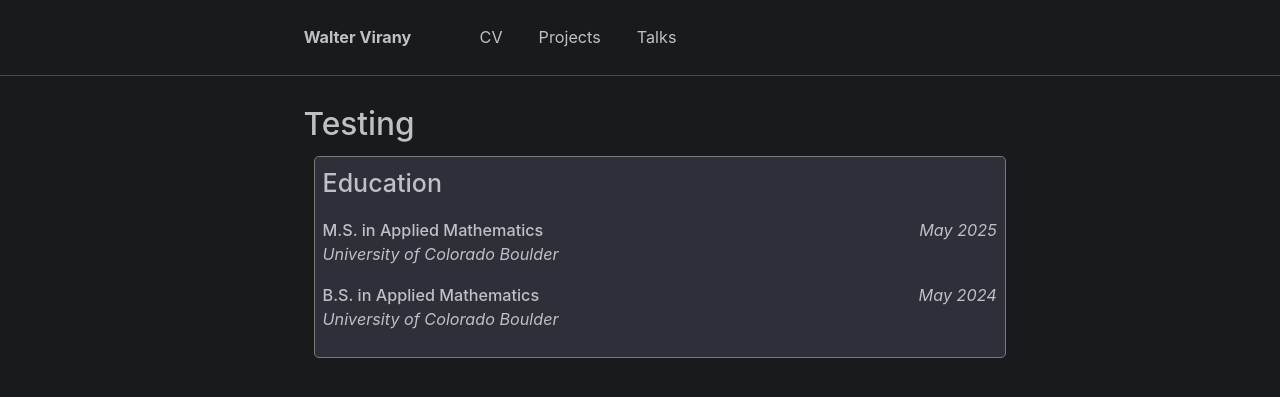
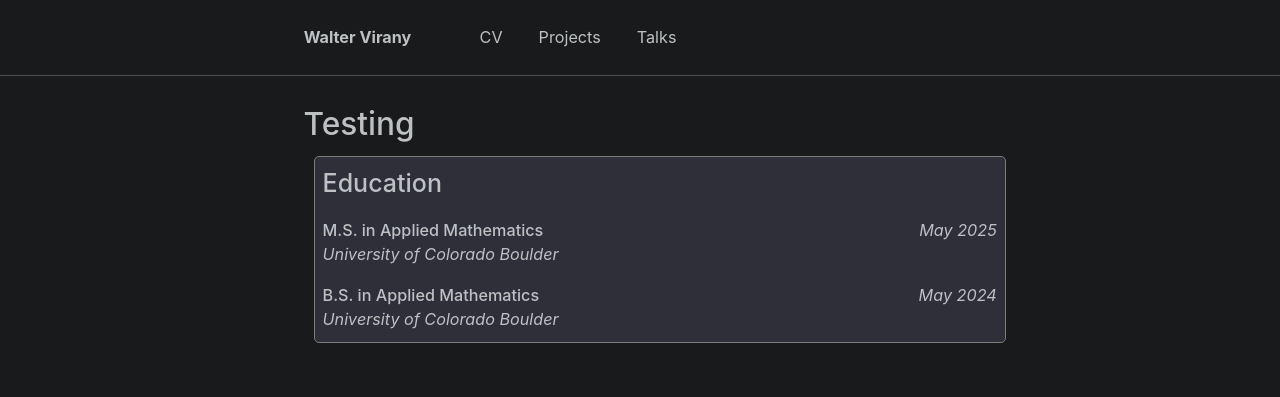
Before and after one commit to wvirany/wvirany.github.io, a Jekyll site: the page built from _pages/test.html, in a window 1280 px wide. Shown: the top 397 px of the page. Built offline with Jekyll 4.4.1, drawn with Linux system fonts in a browser that asks for light colours.

Commit message:
Update test.html

```diff
--- a/_pages/test.html
+++ b/_pages/test.html
@@ -22,7 +22,7 @@ div.cv {
     background-color: rgb(46, 47, 56);
     width: 75%;
     margin: 10px;
-    height: 200px;
+    height: 185px;
 }
 
 .left {
```
